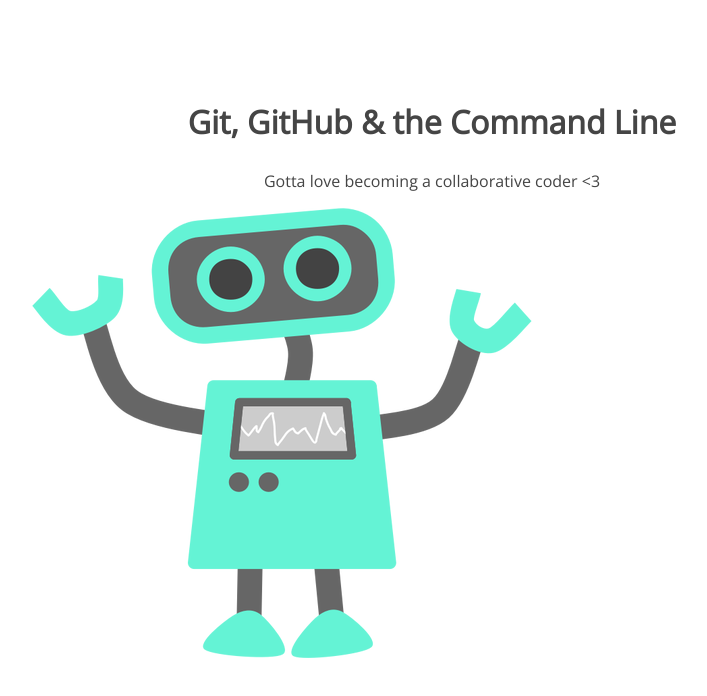
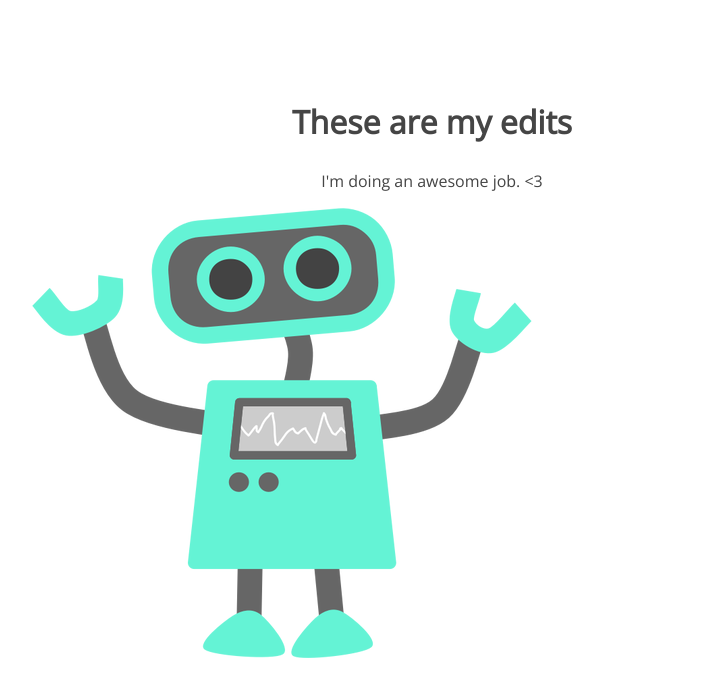
Before and after one commit to taingle/105-project, a plain HTML site: page index.html in a window 1280 px wide. Shown: the whole page, without its empty margins (208-915 px from the left). Drawn offline with nearby package versions, Linux system fonts and the light colour scheme.

Commit message:
Success I hope

```diff
--- a/index.html
+++ b/index.html
@@ -8,8 +8,8 @@
 </head>
 <body>
 	<section>
-		<h1>Git, GitHub & the Command Line</h1>
-		<p>Gotta love becoming a collaborative coder <3</p>
+		<h1>These are my edits</h1>
+		<p>I'm doing an awesome job. <3</p>
 		<img src="img/happy-blue-robot.png">
 	</section>
 </body>
```
